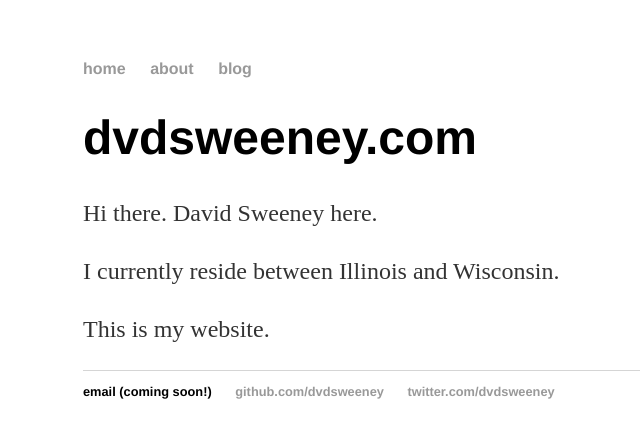
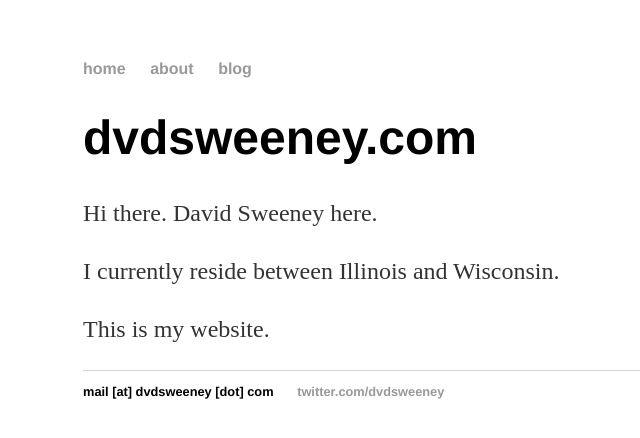
Before and after one commit to dvdsweeney/dvdsweeney.github.io, a Jekyll site: the page built from index.html, in a window 1280 px wide. Shown: the top 438 px of the page, without its empty margins (109-749 px from the left). Built offline with Jekyll 4.4.1, drawn with Linux system fonts in a browser that asks for light colours.

Commit message:
Update default.html

```diff
--- a/_layouts/default.html
+++ b/_layouts/default.html
@@ -20,8 +20,7 @@
 			</div><!-- /.container -->
 			<footer>
 	    		<ul>
-	        		<li>email (coming soon!)</li>
-	        		<li><a href="https://github.com/dvdsweeney">github.com/dvdsweeney</a></li>
+	        		<li>mail [at] dvdsweeney [dot] com</li>
 				<li><a href="https://twitter.com/dvdsweeney">twitter.com/dvdsweeney</a></li>
 				</ul>
 			</footer>
```
